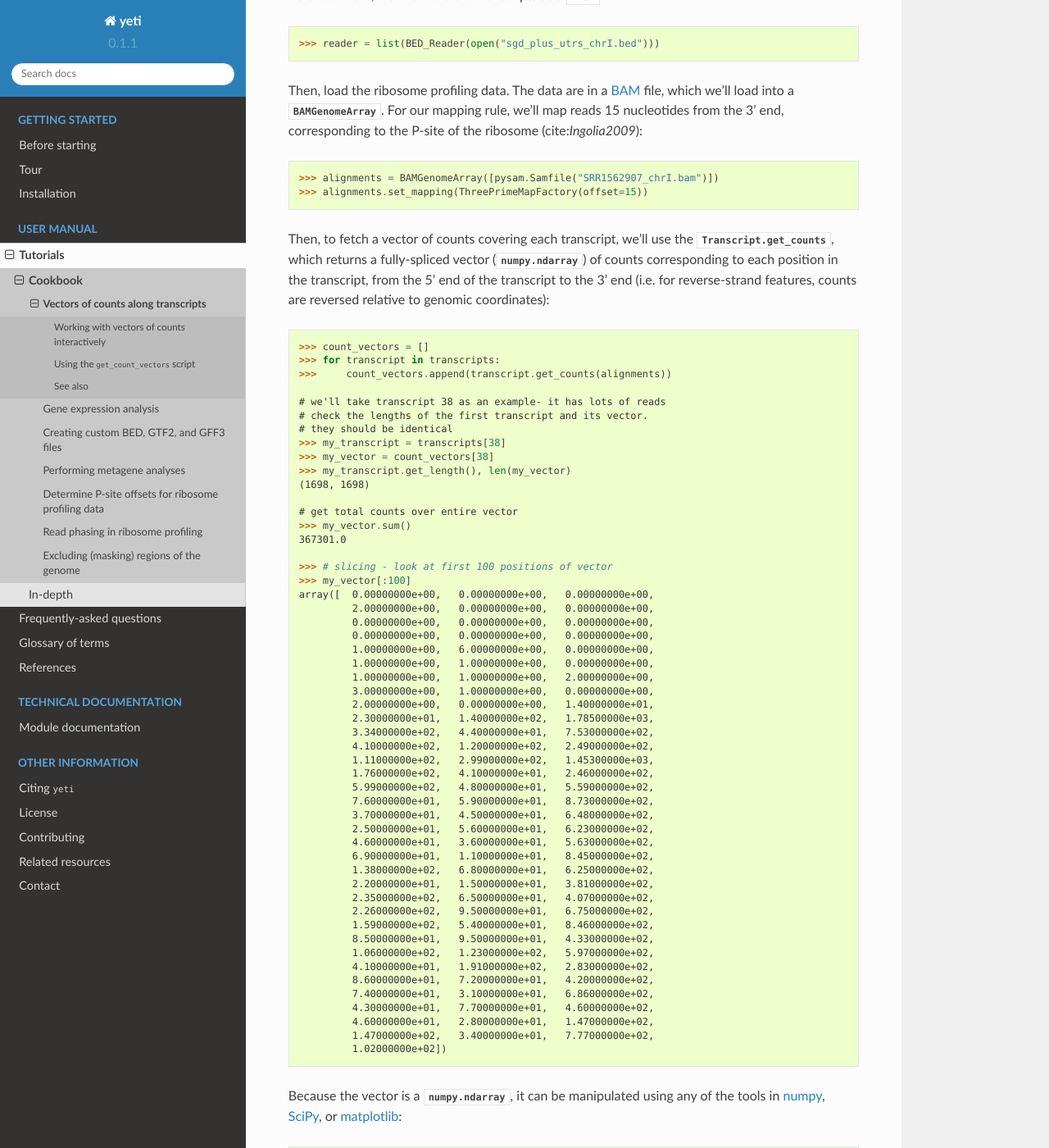
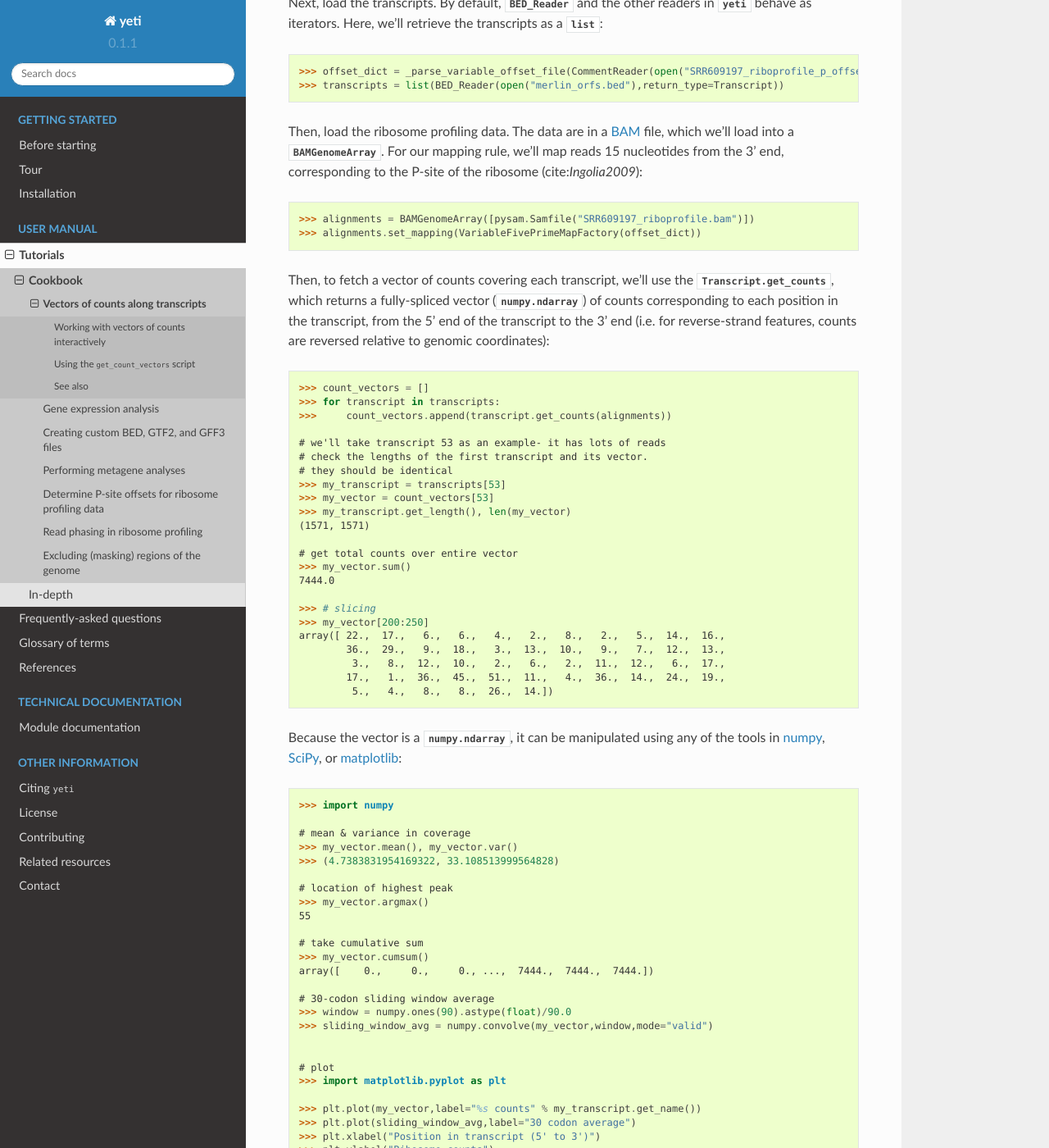
Before and after one commit to joshuagryphon/plastid, a Sphinx documentation site: the page built from docs/source/examples/count_vector.rst, in a window 1280 px wide and 1400 px high, scrolled down 719 px. Shown: the whole window at 82% size. Built offline with Sphinx 7.4.7 and the Read the Docs theme 2.0.0, drawn with Linux system fonts in a browser that asks for light colours; some of the changed text lies outside the part shown.

Commit message:
switch to CMV demo dataset

```diff
--- a/docs/source/examples/count_vector.rst
+++ b/docs/source/examples/count_vector.rst
@@ -28,22 +28,25 @@ This tutorial requires two types of data:
 First, we import everything we need::
 
     >>> import pysam
-    >>> from yeti.genomics.genome_array import BAMGenomeArray, ThreePrimeMapFactory
+    >>> from yeti.genomics.genome_array import BAMGenomeArray, VariableFivePrimeMapFactory
     >>> from yeti.readers.bed import BED_Reader
+    >>> from yeti.util.scriptlib.argparsers import _parse_variable_offset_file
+    >>> from yeti.util.io.filters import CommentReader
 
 Next, load the transcripts. By default, :class:`~yeti.genomics.readers.BED_Reader`
 and the other readers in :data:`yeti` behave as iterators. Here, we'll retrieve
 the transcripts as a :class:`list`::
 
-    >>> reader = list(BED_Reader(open("sgd_plus_utrs_chrI.bed")))
+    >>> offset_dict = _parse_variable_offset_file(CommentReader(open("SRR609197_riboprofile_p_offsets_adjusted.txt")))
+    >>> transcripts = list(BED_Reader(open("merlin_orfs.bed"),return_type=Transcript))
 
 Then, load the :term:`ribosome profiling` data. The data are in a `BAM`_ file,
 which we'll load into a :class:`~yeti.genomics.genome_array.BAMGenomeArray`.
 For our :term:`mapping rule`, we'll map reads 15 nucleotides from the 3' end,
 corresponding to the P-site of the ribosome (cite:`Ingolia2009`)::
 
-    >>> alignments = BAMGenomeArray([pysam.Samfile("SRR1562907_chrI.bam")])
-    >>> alignments.set_mapping(ThreePrimeMapFactory(offset=15))
+    >>> alignments = BAMGenomeArray([pysam.Samfile("SRR609197_riboprofile.bam")])
+    >>> alignments.set_mapping(VariableFivePrimeMapFactory(offset_dict))
 
 Then, to fetch a vector of counts covering each transcript, we'll use
 the :meth:`Transcript.get_counts <yeti.genomics.roitools.Transcript.get_counts>`,
@@ -56,54 +59,26 @@ genomic coordinates)::
     >>> for transcript in transcripts:
     >>>     count_vectors.append(transcript.get_counts(alignments))
 
-    # we'll take transcript 38 as an example- it has lots of reads
+    # we'll take transcript 53 as an example- it has lots of reads
     # check the lengths of the first transcript and its vector.
     # they should be identical
-    >>> my_transcript = transcripts[38]
-    >>> my_vector = count_vectors[38]
+    >>> my_transcript = transcripts[53]
+    >>> my_vector = count_vectors[53]
     >>> my_transcript.get_length(), len(my_vector)
-    (1698, 1698)
+    (1571, 1571)
 
     # get total counts over entire vector
     >>> my_vector.sum()
-    367301.0
+    7444.0
 
-    >>> # slicing - look at first 100 positions of vector
-    >>> my_vector[:100]
-    array([  0.00000000e+00,   0.00000000e+00,   0.00000000e+00,
-             2.00000000e+00,   0.00000000e+00,   0.00000000e+00,
-             0.00000000e+00,   0.00000000e+00,   0.00000000e+00,
-             0.00000000e+00,   0.00000000e+00,   0.00000000e+00,
-             1.00000000e+00,   6.00000000e+00,   0.00000000e+00,
-             1.00000000e+00,   1.00000000e+00,   0.00000000e+00,
-             1.00000000e+00,   1.00000000e+00,   2.00000000e+00,
-             3.00000000e+00,   1.00000000e+00,   0.00000000e+00,
-             2.00000000e+00,   0.00000000e+00,   1.40000000e+01,
-             2.30000000e+01,   1.40000000e+02,   1.78500000e+03,
-             3.34000000e+02,   4.40000000e+01,   7.53000000e+02,
-             4.10000000e+02,   1.20000000e+02,   2.49000000e+02,
-             1.11000000e+02,   2.99000000e+02,   1.45300000e+03,
-             1.76000000e+02,   4.10000000e+01,   2.46000000e+02,
-             5.99000000e+02,   4.80000000e+01,   5.59000000e+02,
-             7.60000000e+01,   5.90000000e+01,   8.73000000e+02,
-             3.70000000e+01,   4.50000000e+01,   6.48000000e+02,
-             2.50000000e+01,   5.60000000e+01,   6.23000000e+02,
-             4.60000000e+01,   3.60000000e+01,   5.63000000e+02,
-             6.90000000e+01,   1.10000000e+01,   8.45000000e+02,
-             1.38000000e+02,   6.80000000e+01,   6.25000000e+02,
-             2.20000000e+01,   1.50000000e+01,   3.81000000e+02,
-             2.35000000e+02,   6.50000000e+01,   4.07000000e+02,
-             2.26000000e+02,   9.50000000e+01,   6.75000000e+02,
-             1.59000000e+02,   5.40000000e+01,   8.46000000e+02,
-             8.50000000e+01,   9.50000000e+01,   4.33000000e+02,
-             1.06000000e+02,   1.23000000e+02,   5.97000000e+02,
-             4.10000000e+01,   1.91000000e+02,   2.83000000e+02,
-             8.60000000e+01,   7.20000000e+01,   4.20000000e+02,
-             7.40000000e+01,   3.10000000e+01,   6.86000000e+02,
-             4.30000000e+01,   7.70000000e+01,   4.60000000e+02,
-             4.60000000e+01,   2.80000000e+01,   1.47000000e+02,
-             1.47000000e+02,   3.40000000e+01,   7.77000000e+02,
-             1.02000000e+02])
+    >>> # slicing
+    >>> my_vector[200:250]
+    array([ 22.,  17.,   6.,   6.,   4.,   2.,   8.,   2.,   5.,  14.,  16.,
+            36.,  29.,   9.,  18.,   3.,  13.,  10.,   9.,   7.,  12.,  13.,
+             3.,   8.,  12.,  10.,   2.,   6.,   2.,  11.,  12.,   6.,  17.,
+            17.,   1.,  36.,  45.,  51.,  11.,   4.,  36.,  14.,  24.,  19.,
+             5.,   4.,   8.,   8.,  26.,  14.])
+
 
 Because the vector is a :class:`numpy.ndarray`, it can be manipulated using
 any of the tools in `numpy`_, `SciPy`_, or `matplotlib`_::
@@ -112,15 +87,15 @@ any of the tools in `numpy`_, `SciPy`_, or `matplotlib`_::
 
     # mean & variance in coverage
     >>> my_vector.mean(), my_vector.var()
-    >>> (216.31389870435808, 86983.56872319823)
+    >>> (4.7383831954169322, 33.108513999564828)
 
     # location of highest peak
     >>> my_vector.argmax()
-    218
+    55
 
     # take cumulative sum
     >>> my_vector.cumsum()
-    array([      0.,       0.,       0., ...,  367301.,  367301.,  367301.])
+    array([    0.,     0.,     0., ...,  7444.,  7444.,  7444.])
 
     # 30-codon sliding window average
     >>> window = numpy.ones(90).astype(float)/90.0
@@ -173,24 +148,27 @@ The script may then be executed from the terminal:
 
  .. code-block:: shell
 
-    $ get_count_vectors --annotation_files sgd_plus_utrs_chrI.bed \
+    $ get_count_vectors --annotation_files merlin_orfs.bed \
                         --annotation_format BED \
-                        --count_files SRR1562907_chrI.bam \
-                        --threeprime --offset 15 \
+                        --count_files SRR609197_riboprofile.bam \
+                        --fiveprime_variable \
+                        --offset SRR609197_riboprofile_p_offsets_adjusted.txt \
                         folder_of_vectors
 
 Each output file will be saved in `folder_of_vectors` and named for the `ID`
 attribute of the corresponding genomic :term:`feature`:
 
  .. code-block : shell
+
     $ ls folder_of_vectors
-    HRA1.txt            YAL019W_mRNA.txt    YAL039C_mRNA.txt    YAL063C-A_mRNA.txt  YAR027W_mRNA.txt
-    snR18.txt           YAL020C_mRNA.txt    YAL040C_mRNA.txt    YAL063C_mRNA.txt    YAR028W_mRNA.txt
-    tA(UGC)A.txt        YAL021C_mRNA.txt    YAL041W_mRNA.txt    YAL064C-A_mRNA.txt  YAR029W_mRNA.txt
-    tL(CAA)A.txt        YAL022C_mRNA.txt    YAL042C-A_mRNA.txt  YAL064W-B_mRNA.txt  YAR030C_mRNA.txt
-    tP(UGG)A.txt        YAL023C_mRNA.txt    YAL042W_mRNA.txt    YAL064W_mRNA.txt    YAR031W_mRNA.txt
-    tS(AGA)A.txt        YAL024C_mRNA.txt    YAL043C_mRNA.txt    YAL065C_mRNA.txt    YAR033W_mRNA.txt
-    YAL001C_mRNA.txt    YAL025C_mRNA.txt    YAL044C_mRNA.txt    YAL066W_mRNA.txt    YAR035C-A_mRNA.txt
+    ORFL100C.txt               ORFL169C.txt                 ORFL237C.txt                    ORFL308C_(UL139).txt         ORFL85C_(UL30).txt
+    ORFL101C.iORF1_(UL36).txt  ORFL16C.iORF1.txt            ORFL238W.iORF1.txt              ORFL309C.txt                 ORFL86W.txt
+    ORFL101C.txt               ORFL16C.txt                  ORFL238W.txt                    ORFL30W.txt                  ORFL87W.txt
+    ORFL102C.iORF1.txt         ORFL170C.txt                 ORFL239C.txt                    ORFL310W.txt                 ORFL88C.iORF1.txt
+    ORFL102C_(UL38).txt        ORFL171W.txt                 ORFL23W_(RL12).txt              ORFL311W.txt                 ORFL88C_(UL30A).txt
+    ORFL103C_(vMIA).txt        ORFL172W.txt                 ORFL240C.txt                    ORFL312C.txt                 ORFL89C.txt
+    ORFL104C_(UL37).txt        ORFL173W.txt                 ORFL241C_(UL103).txt            ORFL313C_(UL138).txt         ORFL8C.txt
+    ORFL105C_(UL40).txt        ORFL174C.iORF2.txt           ORFL242W.txt                    ORFL314C.iORF1.txt           ORFL90C.txt
     (rest of output omitted)
 
 
@@ -198,18 +176,14 @@ The output can be loaded into numpy vectors using :func:`numpy.loadtxt`::
 
     >>> import numpy
 
-    >>> my_reloaded_vector = numpy.loadtxt("folder_of_vectors/YAL038W_mRNA.txt")
-    >>> my_reloaded_vector[:30]
-    array([  0.00000000e+00,   0.00000000e+00,   0.00000000e+00,
-             2.00000000e+00,   0.00000000e+00,   0.00000000e+00,
-             0.00000000e+00,   0.00000000e+00,   0.00000000e+00,
-             0.00000000e+00,   0.00000000e+00,   0.00000000e+00,
-             1.00000000e+00,   6.00000000e+00,   0.00000000e+00,
-             1.00000000e+00,   1.00000000e+00,   0.00000000e+00,
-             1.00000000e+00,   1.00000000e+00,   2.00000000e+00,
-             3.00000000e+00,   1.00000000e+00,   0.00000000e+00,
-             2.00000000e+00,   0.00000000e+00,   1.40000000e+01,
-             2.30000000e+01,   1.40000000e+02,   1.78500000e+03])
+    >>> my_reloaded_vector = numpy.loadtxt("folder_of_vectors/ORFL46W.iORF1_(UL13).txt")
+    >>> my_reloaded_vector[200:250]
+    array([ 22.,  17.,   6.,   6.,   4.,   2.,   7.,   2.,   5.,  14.,  15.,
+            34.,  27.,   9.,  18.,   3.,  13.,  10.,   9.,   7.,  12.,  13.,
+             3.,   8.,  12.,  10.,   2.,   6.,   2.,  11.,  12.,   6.,  17.,
+            17.,   1.,  35.,  45.,  49.,  11.,   4.,  36.,  14.,  24.,  19.,
+             5.,   4.,   8.,   8.,  26.,  14.])
+
 
 
 |get_count_vectors| can optionally take a :term:`mask file` to exclude
--- a/docs/source/zreferences.bib
+++ b/docs/source/zreferences.bib
@@ -186,3 +186,14 @@
 	doi = "10.1016/j.cell.2014.09.029",
 	title = "Genome-Scale CRISPR-Mediated Control of Gene Repression and Activation",
 }
+
+@article{Stern-Ginossar2012,
+	number = 6110,
+	year = 2012,
+	author = "Stern-Ginossar, Noam and Weisburd, Ben and Michalski, Annette and Le, Vu Thuy Khanh and Hein, Marco Y and Huang, Sheng-Xiong and Ma, Ming and Shen, Ben and Qian, Shu-Bing and Hengel, Hartmut and Mann, Matthias and Ingolia, Nicholas T and Weissman, Jonathan S",
+	journal = "Science",
+	volume = 338,
+	pages = "1088-93",
+	doi = "10.1126/science.1227919",
+	title = "Decoding human cytomegalovirus",
+}
```
Also changed, not shown: docs/source/test_dataset.rst (+11 -6 lines).
